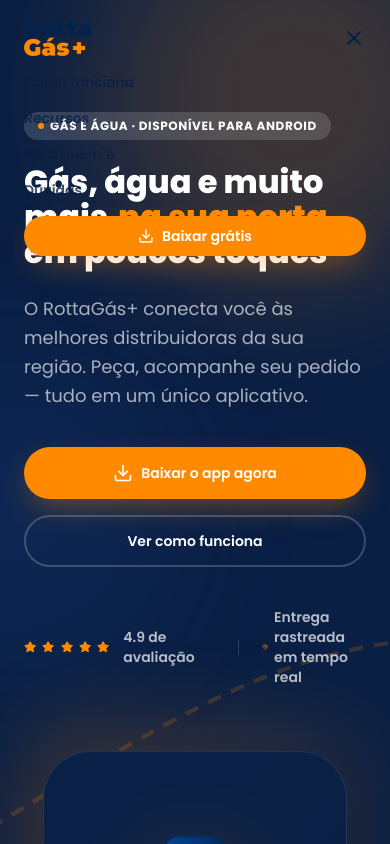
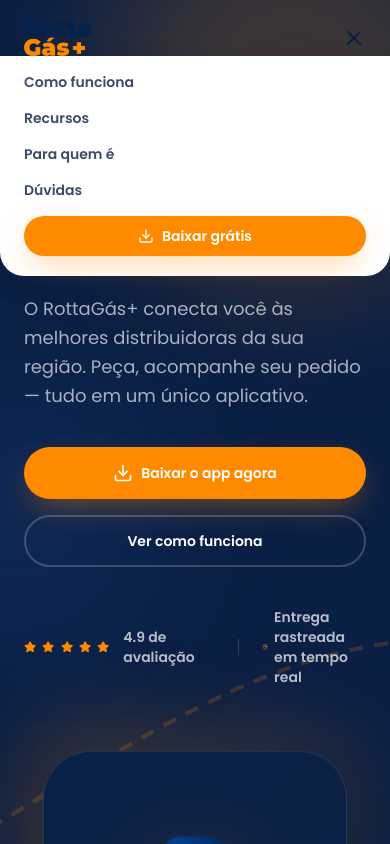
Before and after one commit to ElcioReis3/rotta_landing_page, a React (Vite) app: page / in a window 390 px wide. Both pictures are taken after a click on the button "Abrir menu". Shown: the top 844 px of the page. Built offline with nearby package versions, Linux system fonts and the light colour scheme.

Commit message:
refactor: adicionar background no nav bar

```diff
--- a/src/components/Navbar.jsx
+++ b/src/components/Navbar.jsx
@@ -64,7 +64,7 @@
       </div>
 
       {open && (
-        <div className="md:hidden container pt-4 pb-2 flex flex-col gap-4 animate-rise">
+        <div className="md:hidden container pt-4 pb-5 flex flex-col gap-4 bg-white shadow-[0_8px_24px_rgba(10,31,68,0.12)] rounded-b-2xl animate-rise">
           {links.map((l) => (
             <a
               key={l.href}
```
